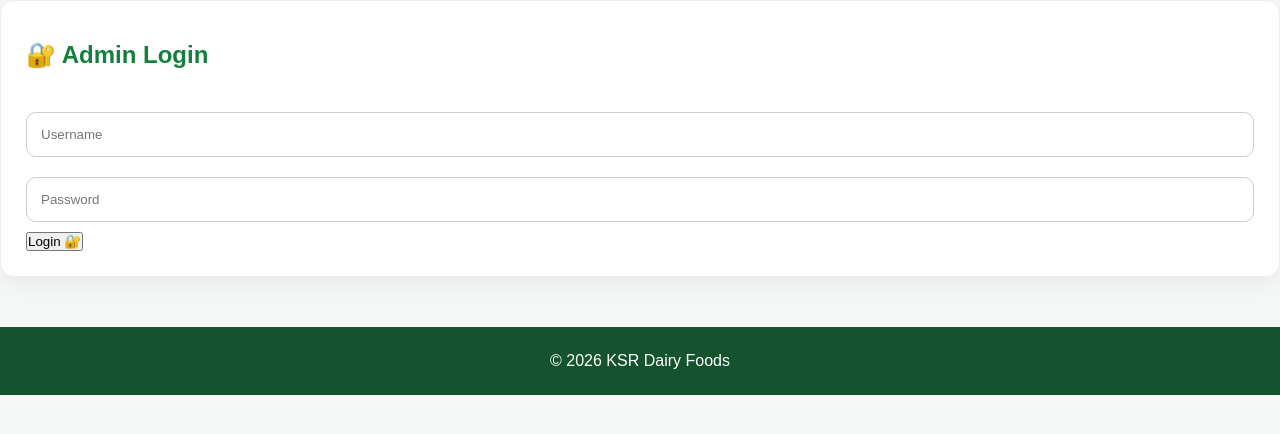
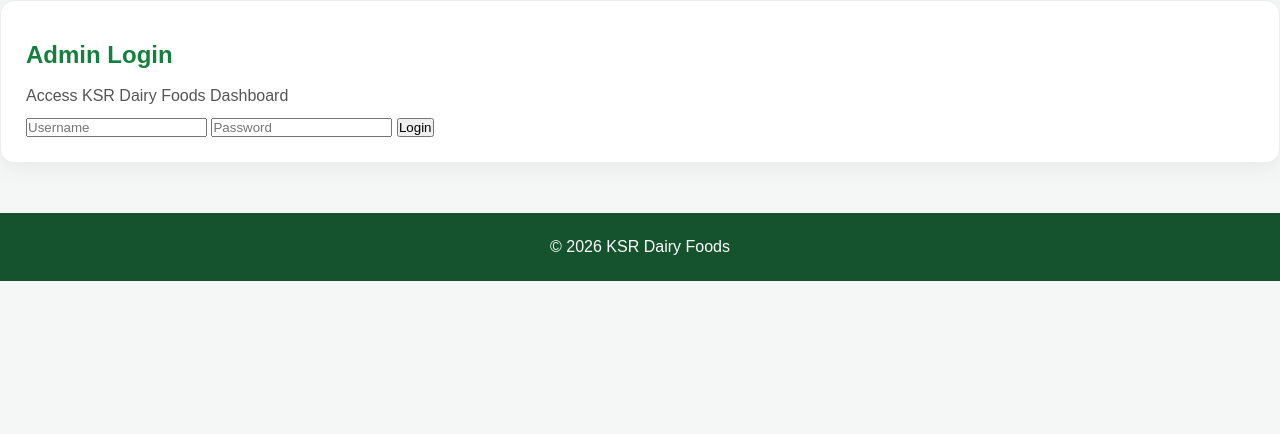
Before and after one commit to priyakhaif-oss/Ksr, a Flask app: page /admin in a window 1280 px wide. Shown: the top 434 px of the page. Run offline with Flask 3, Linux system fonts and the light colour scheme.

Commit message:
Update admin_login.html

```diff
--- a/templates/admin_login.html
+++ b/templates/admin_login.html
@@ -7,7 +7,7 @@
 
 <meta name="viewport" content="width=device-width, initial-scale=1.0">
 
-<title>Admin Login - KSR Dairy Foods</title>
+<title>KSR Dairy Foods - Admin Login</title>
 
 <link rel="stylesheet" href="/static/css/style.css">
 
@@ -20,24 +20,28 @@
 <section class="hero">
 
 
-<div class="card">
+<div class="card login-card">
 
 
 <h2>
-🔐 Admin Login
+Admin Login
 </h2>
 
 
-<br>
+<p>
+Access KSR Dairy Foods Dashboard
+</p>
+
 
 
 {% if error %}
 
-<p style="color:red;">
+<p style="color:#dc2626;">
 {{error}}
 </p>
 
 {% endif %}
+
 
 
 
@@ -50,14 +54,7 @@ type="text"
 name="username"
 placeholder="Username"
 required
-style="
-width:100%;
-padding:14px;
-margin:10px 0;
-border-radius:10px;
-border:1px solid #ccc;
-">
-
+>
 
 
 
@@ -67,21 +64,13 @@ type="password"
 name="password"
 placeholder="Password"
 required
-style="
-width:100%;
-padding:14px;
-margin:10px 0;
-border-radius:10px;
-border:1px solid #ccc;
-">
-
-
+>
 
 
 
 <button type="submit">
 
-Login 🔐
+Login
 
 </button>
 
@@ -99,6 +88,7 @@ Login 🔐
 
 
 
+
 <footer>
 
 <p>
```
